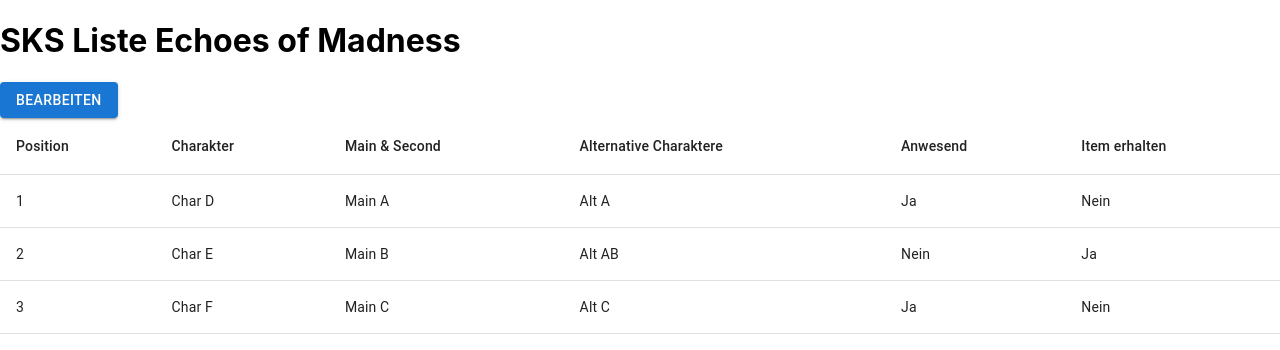
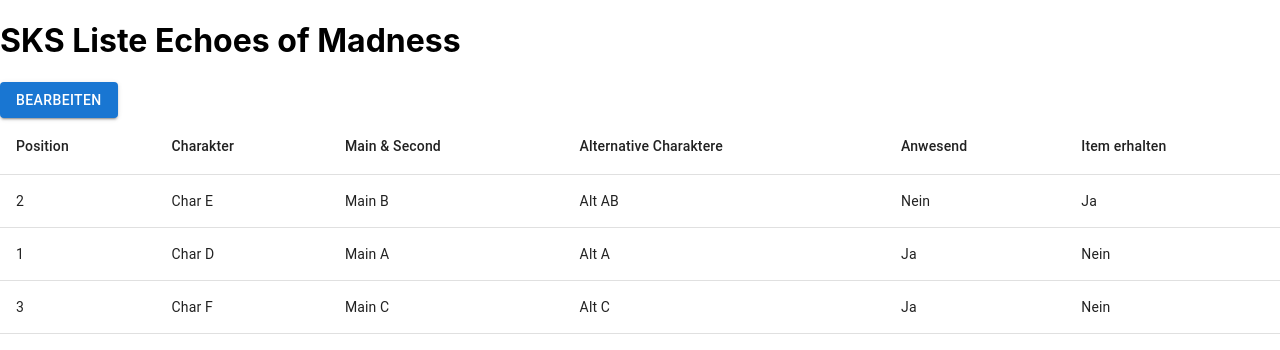
Before and after one commit to donRaoulo/EoM-SKS, a React (Create React App) app: page / in a window 1280 px wide. Shown: the top 350 px of the page. Built offline with nearby package versions, Linux system fonts and the light colour scheme.

Commit message:
add drag and drop

```diff
--- a/public/characterData.json
+++ b/public/characterData.json
@@ -1,5 +1,29 @@
 [
-  { "id": 1, "position": 1, "character": "Char D", "main": "Main A", "alt": "Alt A", "present": "Ja", "item": "Nein" },
-  { "id": 2, "position": 2, "character": "Char E", "main": "Main B", "alt": "Alt AB", "present": "Nein", "item": "Ja" },
-  { "id": 3, "position": 3, "character": "Char F", "main": "Main C", "alt": "Alt C", "present": "Ja", "item": "Nein" }
+  {
+    "id": 2,
+    "position": 2,
+    "character": "Char E",
+    "main": "Main B",
+    "alt": "Alt AB",
+    "present": "Nein",
+    "item": "Ja"
+  },
+  {
+    "id": 1,
+    "position": 1,
+    "character": "Char D",
+    "main": "Main A",
+    "alt": "Alt A",
+    "present": "Ja",
+    "item": "Nein"
+  },
+  {
+    "id": 3,
+    "position": 3,
+    "character": "Char F",
+    "main": "Main C",
+    "alt": "Alt C",
+    "present": "Ja",
+    "item": "Nein"
+  }
 ]
--- /dev/null
+++ b/src/CharacterTable.css
@@ -0,0 +1,19 @@
+.animated-row {
+    transition: all 200ms ease;
+    position: relative;
+  }
+
+  .dragging {
+    opacity: 0.5;
+  }
+
+  .drop-target::after {
+    content: "";
+    position: absolute;
+    bottom: 0;
+    left: 0;
+    right: 0;
+    height: 4px;
+    background-color: #ff0077;
+    border-radius: 10px;
+  }
--- a/src/CharacterTable.js
+++ b/src/CharacterTable.js
@@ -1,26 +1,38 @@
 import React, { useState, useEffect } from "react";
 import { DndProvider, useDrag, useDrop } from "react-dnd";
 import { HTML5Backend } from "react-dnd-html5-backend";
-import { Table, TableBody, TableCell, TableHead, TableRow, Button } from "@mui/material";
+import { Table, TableBody, TableCell, TableHead, TableRow, Button, Checkbox  } from "@mui/material";
+import "./CharacterTable.css"; // Für Animation
+
 
 const ItemType = "ROW";
 const CONFIG = "pw123";
-const TOKEN = "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"
+const TOKEN = "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"
 const GITHUB_REPO = "donRaoulo/EoM-SKS"; // Dein GitHub-Repo
-const WORKFLOW_FILENAME = "update-json.yml"; // oder .yml
+//const WORKFLOW_FILENAME = "update-json.yml"; // oder .yml
 const BRANCH = "main";
 
+const TableRowComponent = ({
+  data,
+  index,
+  moveRow,
+  isEditable,
+  present,
+  setPresent
+}) => {
+  const ref = React.useRef(null);
 
-const TableRowComponent = ({ data, index, moveRow, isEditable }) => {
-  const ref = React.useRef(null);
-  const [, drop] = useDrop({
+  const [{ isOver }, drop] = useDrop({
     accept: ItemType,
     hover: (draggedItem) => {
       if (draggedItem.index !== index && data.present !== "Nein" && isEditable) {
         moveRow(draggedItem.index, index);
         draggedItem.index = index;
       }
-    }
+    },
+    collect: (monitor) => ({
+      isOver: monitor.isOver({ shallow: true }),
+    }),
   });
 
   const [{ isDragging }, drag] = useDrag({
@@ -34,13 +46,27 @@ const TableRowComponent = ({ data, index, moveRow, isEditable }) => {
 
   if (isEditable && data.present !== "Nein") drag(drop(ref));
 
+  const className = `animated-row ${isDragging ? "dragging" : ""} ${
+    isOver && isEditable && data.present !== "Nein" ? "drop-target" : ""
+  }`;
+
   return (
-    <TableRow ref={ref} hover className={`bg-white ${isDragging ? "opacity-50" : ""}`}>
+    <TableRow ref={ref} className={className}>
       <TableCell>{data.position}</TableCell>
       <TableCell>{data.character}</TableCell>
       <TableCell>{data.main}</TableCell>
       <TableCell>{data.alt}</TableCell>
-      <TableCell>{data.present}</TableCell>
+      <TableCell>
+  {isEditable ? (
+    <Checkbox
+      checked={present === "Ja"}
+      onChange={(e) => setPresent(e.target.checked ? "Ja" : "Nein")}
+    />
+  ) : (
+    present
+  )}
+</TableCell>
+
     <TableCell>{data.item}</TableCell>
     </TableRow>
   );
@@ -52,50 +78,86 @@ const CharacterTable = () => {
 
   useEffect(() => {
     fetch(process.env.PUBLIC_URL + "/characterData.json")
-    .then(response => response.json())
-      .then(data => setRows(data))
-      .catch(error => console.error("Fehler beim Laden der JSON-Datei", error));
+      .then((res) => res.json())
+      .then((data) => setRows(data))
+      .catch((err) => console.error("Fehler beim Laden der JSON-Datei", err));
   }, []);
 
   const moveRow = (fromIndex, toIndex) => {
-    const updatedRows = [...rows];
-    const [movedRow] = updatedRows.splice(fromIndex, 1);
-    updatedRows.splice(toIndex, 0, movedRow);
-    setRows(updatedRows);
+    const movable = rows.filter(r => r.present !== "Nein");
+    const fromMovableIndex = movable.findIndex(r => r === rows[fromIndex]);
+    const toMovableIndex = movable.findIndex(r => r === rows[toIndex]);
+
+    if (fromMovableIndex === -1 || toMovableIndex === -1) return;
+
+    const newMovable = [...movable];
+    const [movedRow] = newMovable.splice(fromMovableIndex, 1);
+    newMovable.splice(toMovableIndex, 0, movedRow);
+
+    // Rebuild full list
+    const newRows = [];
+    let mIndex = 0;
+    for (let i = 0; i < rows.length; i++) {
+      if (rows[i].present === "Nein") {
+        newRows.push(rows[i]);
+      } else {
+        newRows.push(newMovable[mIndex]);
+        mIndex++;
+      }
+    }
+
+    // Reassign position
+    newRows.forEach((r, i) => (r.position = i + 1));
+
+    setRows(newRows);
   };
 
   const handleConfigCheck = () => {
-    const userInput = prompt("Passwort eingeben:");
-    if (userInput === CONFIG) {
-      setIsEditable(true);
-    } else {
-      alert("Falsches Passwort!");
-    }
+    const input = prompt("Passwort eingeben:");
+    if (input === CONFIG) setIsEditable(true);
+    else alert("Falsches Passwort!");
   };
 
-  const triggerUpdate = async () => {
-    const json = JSON.stringify(rows).replace(/"/g, '\\"');
+  const updateCharacterData = async (rows) => {
+    const path = "public/characterData.json";
 
-    const res = await fetch(`https://api.github.com/repos/${GITHUB_REPO}/actions/workflows/${WORKFLOW_FILENAME}/dispatches`, {
-      method: "POST",
+    try {
+      const shaRes = await fetch(`https://api.github.com/repos/${GITHUB_REPO}/contents/${path}?ref=${BRANCH}`, {
+        headers: {
+          Authorization: `token ${TOKEN}`,
+          Accept: "application/vnd.github.v3+json"
+        }
+      });
+
+      if (!shaRes.ok) throw new Error("Fehler beim SHA holen");
+
+      const { sha } = await shaRes.json();
+      const cleanRows = rows.map(({ id, position, character, main, alt, present, item }) => ({
+        id, position, character, main, alt, present, item
+      }));
+
+      const content = JSON.stringify(cleanRows, null, 2);
+      const base64Content = btoa(unescape(encodeURIComponent(content)));
+
+      const res = await fetch(`https://api.github.com/repos/${GITHUB_REPO}/contents/${path}`, {
+        method: "PUT",
         headers: {
           Authorization: `token ${TOKEN}`,
           Accept: "application/vnd.github.v3+json",
-        "Content-Type": "application/json",
+          "Content-Type": "application/json"
         },
         body: JSON.stringify({
-        ref: BRANCH,
-        inputs: {
-          json: json
-        }
-      }),
+          message: "Update characterData.json via Web UI",
+          content: base64Content,
+          sha,
+          branch: BRANCH
+        })
       });
 
-    if (res.ok) {
-      alert("Update erfolgreich gestartet!");
-    } else {
-      const err = await res.text();
-      alert("Fehler beim Starten des Updates:\n" + err);
+      if (res.ok) alert("✅ SKS Liste erfolgreich gespeichert!");
+      else alert("❌ Fehler beim Speichern:\n" + await res.text());
+    } catch (err) {
+      alert("❌ Fehler:\n" + err.message);
     }
   };
 
@@ -105,7 +167,7 @@ const CharacterTable = () => {
         Bearbeiten
       </Button>
       {isEditable && (
-        <Button onClick={triggerUpdate} variant="contained" className="ml-4">
+        <Button onClick={() => updateCharacterData(rows)} variant="contained" className="ml-4">
           Speichern
         </Button>
       )}
@@ -128,6 +190,12 @@ const CharacterTable = () => {
       index={index}
       moveRow={moveRow}
       isEditable={isEditable}
+      present={row.present}
+      setPresent={(value) => {
+        const updated = [...rows];
+        updated[index] = { ...updated[index], present: value };
+        setRows(updated);
+      }}
     />
   ))}
 </TableBody>
```
Also changed, not shown: src/Logo.jpeg (added), 12 other files (tests, documents, lock files or other folders). Lines whose indentation alone changed are shown as unchanged.
